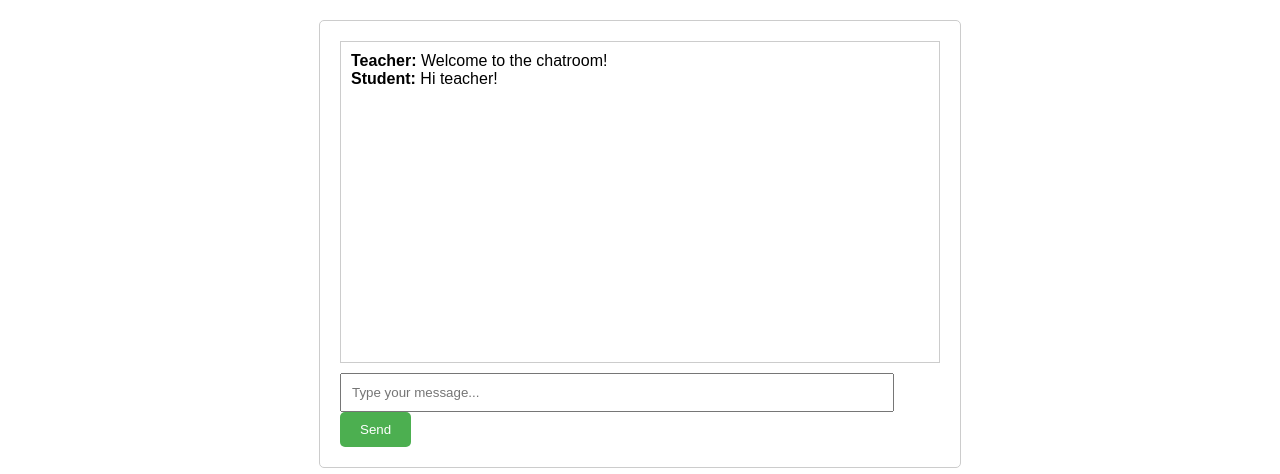
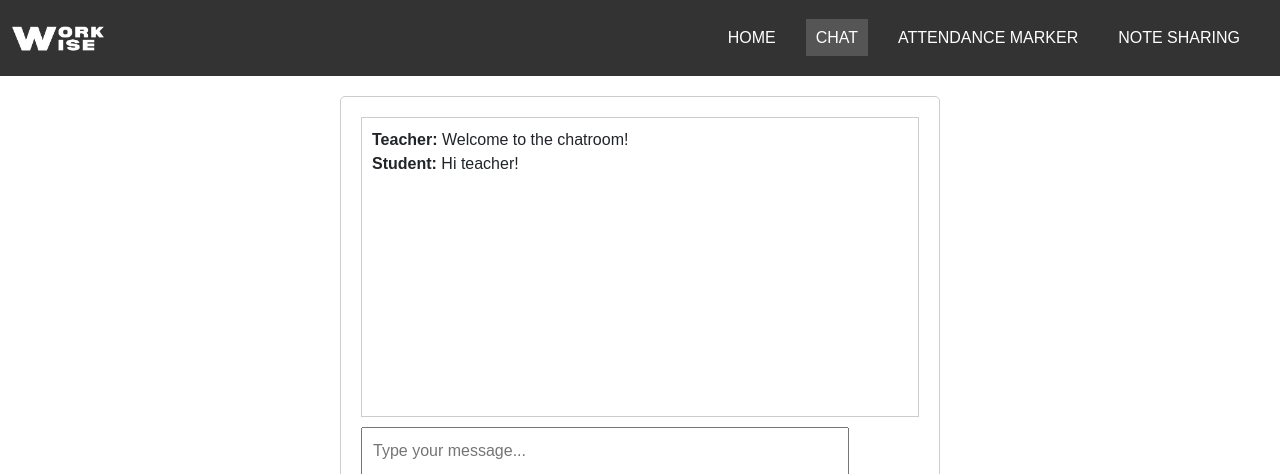
Before and after one commit to g-ash-y/WorkWise, a PHP site: page /chat.html in a window 1280 px wide. Shown: the top 474 px of the page. Run offline with PHP 8.4, Linux system fonts and the light colour scheme.

Commit message:
nav bar updated

```diff
--- a/chat.html
+++ b/chat.html
@@ -5,8 +5,33 @@
     <meta name="viewport" content="width=device-width, initial-scale=1.0">
     <title>Teacher Chatroom</title>
     <link rel="stylesheet" href="studsty.css">
+    <link href="https://cdn.jsdelivr.net/npm/bootstrap@5.0.2/dist/css/bootstrap.min.css" rel="stylesheet" integrity="sha384-EVSTQN3/azprG1Anm3QDgpJLIm9Nao0Yz1ztcQTwFspd3yD65VohhpuuCOmLASjC" crossorigin="anonymous">
+    <link rel="stylesheet" href="style.css">
 </head>
 <body>
+    <!DOCTYPE html>
+<html lang="en">
+<head>
+    <meta charset="UTF-8">
+    <meta name="viewport" content="width=device-width, initial-scale=1.0">
+    <title>Document</title>
+</head>
+<body>
+    <div>
+        <nav>
+            <div class="logo">
+                <img src="workwise.png" atl="..." height="50%" width="50%">
+            </div>
+            <ul>
+                <li><a href="studt.html">HOME</a></li>
+                <li><a href="chat.html" class="active">CHAT</a></li>
+                <li><a href="attend.html">ATTENDANCE MARKER</a></li>
+                <li><a href="note.html" >NOTE SHARING</a></li>
+            </ul>
+        </nav>
+    </div>
+</body>
+</html>
     <div class="chat-container">
         <div class="messages" id="messages">
             <!-- Messages will be appended here -->
--- a/studsty.css
+++ b/studsty.css
@@ -55,3 +55,29 @@ button {
 .attendanceList li {
     margin-bottom: 5px;
 }
+a {
+    color: #fff;
+    text-decoration: none;
+    padding: 10px;
+    transition: background-color 0.3s ease;
+  }
+  a:hover {
+    background-color: #555;
+  }
+  a.active {
+    background-color: #555;
+  }
+  a {
+    color: #fff;
+    text-decoration: none;
+    padding: 10px;
+    transition: background-color 0.3s ease;
+  }
+
+  a:hover {
+    background-color: #555;
+  }
+
+  a.active {
+    background-color: #555;
+  }
```
Also changed, not shown: attend.html (+25 -0 lines), note.html (+35 -0 lines).
